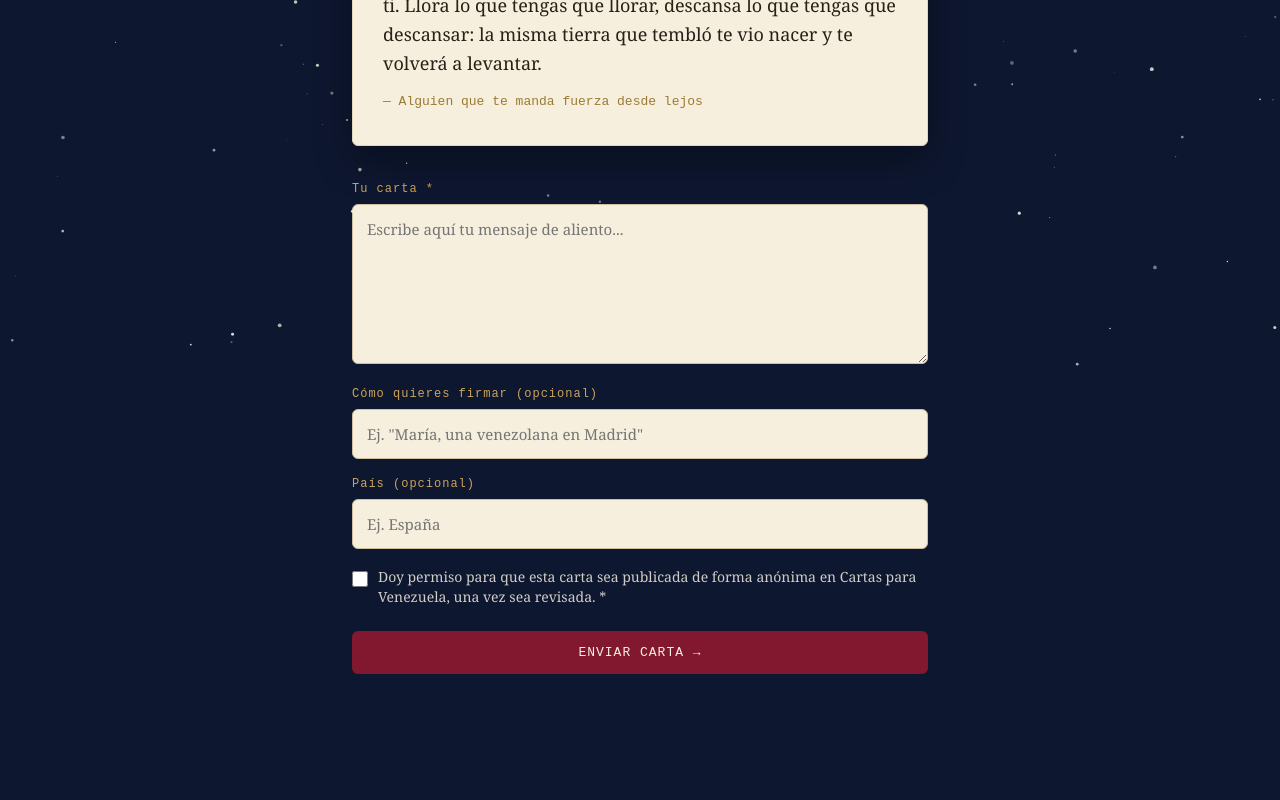
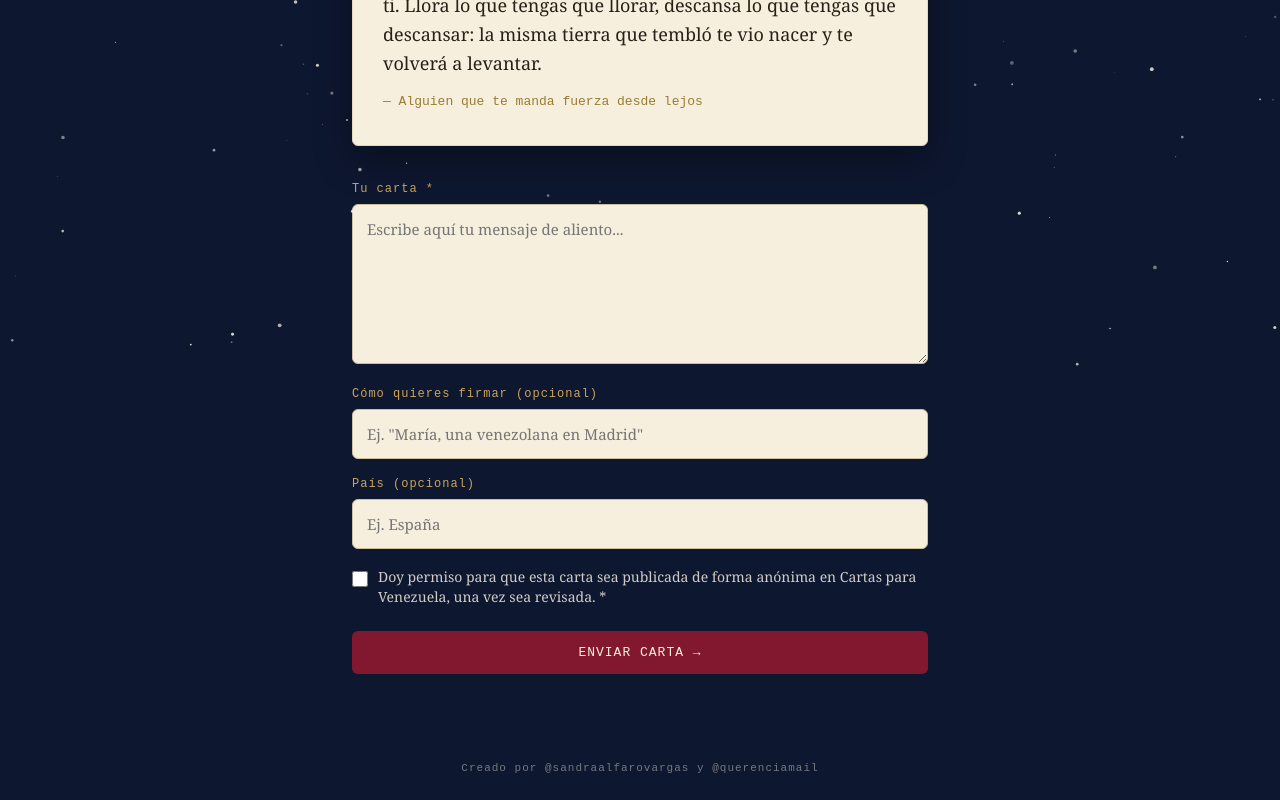
Before and after one commit to sandraalfarovargas/cartas-venezuela, a Next.js app: page /escribir in a window 1280 px wide. Shown: the part 427-1227 px from the top of the page. Before the commit the page ends 1171 px from the top, so only its background shows below. Built offline with nearby package versions, Linux system fonts and the light colour scheme.

Commit message:
Agrega pie de pagina con creditos y confirma favicon de sello con corazon

```diff
--- /dev/null
+++ b/app/components/SiteFooter.js
@@ -0,0 +1,7 @@
+export default function SiteFooter() {
+  return (
+    <div className="site-footer">
+      Creado por @sandraalfarovargas y @querenciamail
+    </div>
+  );
+}
--- a/app/globals.css
+++ b/app/globals.css
@@ -26,6 +26,7 @@ a { color: inherit; }
 #again { margin-top:24px; background:none; border:1px solid #CBA45B; color:#82182F; font-family:'Courier New',monospace; letter-spacing:1px; font-size:12px; padding:10px 22px; border-radius:6px; cursor:pointer; }
 .footerlink { position:relative; z-index:2; text-align:center; padding-bottom:50px; }
 .footerlink a { font-family:'Courier New',monospace; font-size:16px; letter-spacing:1px; color:#CBA45B; opacity:.9; border-bottom:1px solid rgba(203,164,91,.4); padding-bottom:3px; }
+.site-footer { position:relative; z-index:2; text-align:center; padding:18px 20px 26px; font-family:'Courier New',monospace; font-size:11px; letter-spacing:1px; color:rgba(243,237,224,.45); }
 .footerlink a:hover { opacity:1; }
 .emptystate { font-size:17px; line-height:1.6; color:#5a4a32; }
 
--- a/app/layout.js
+++ b/app/layout.js
@@ -1,4 +1,5 @@
 import "./globals.css";
+import SiteFooter from "./components/SiteFooter";
 
 export const metadata = {
   metadataBase: new URL("https://cartasparavenezuela.com"),
@@ -22,7 +23,10 @@ export const metadata = {
 export default function RootLayout({ children }) {
   return (
     <html lang="es">
-      <body>{children}</body>
+      <body>
+        {children}
+        <SiteFooter />
+      </body>
     </html>
   );
 }
```
